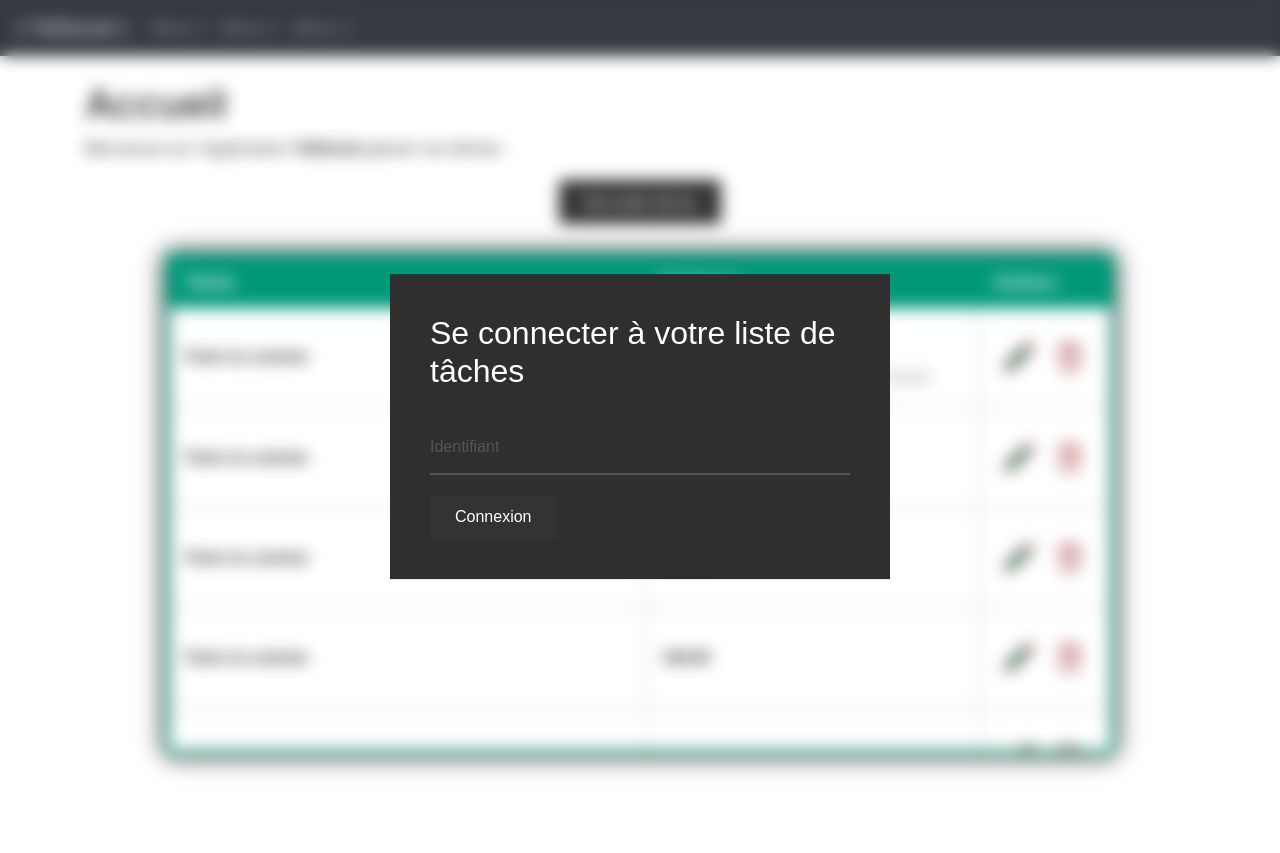
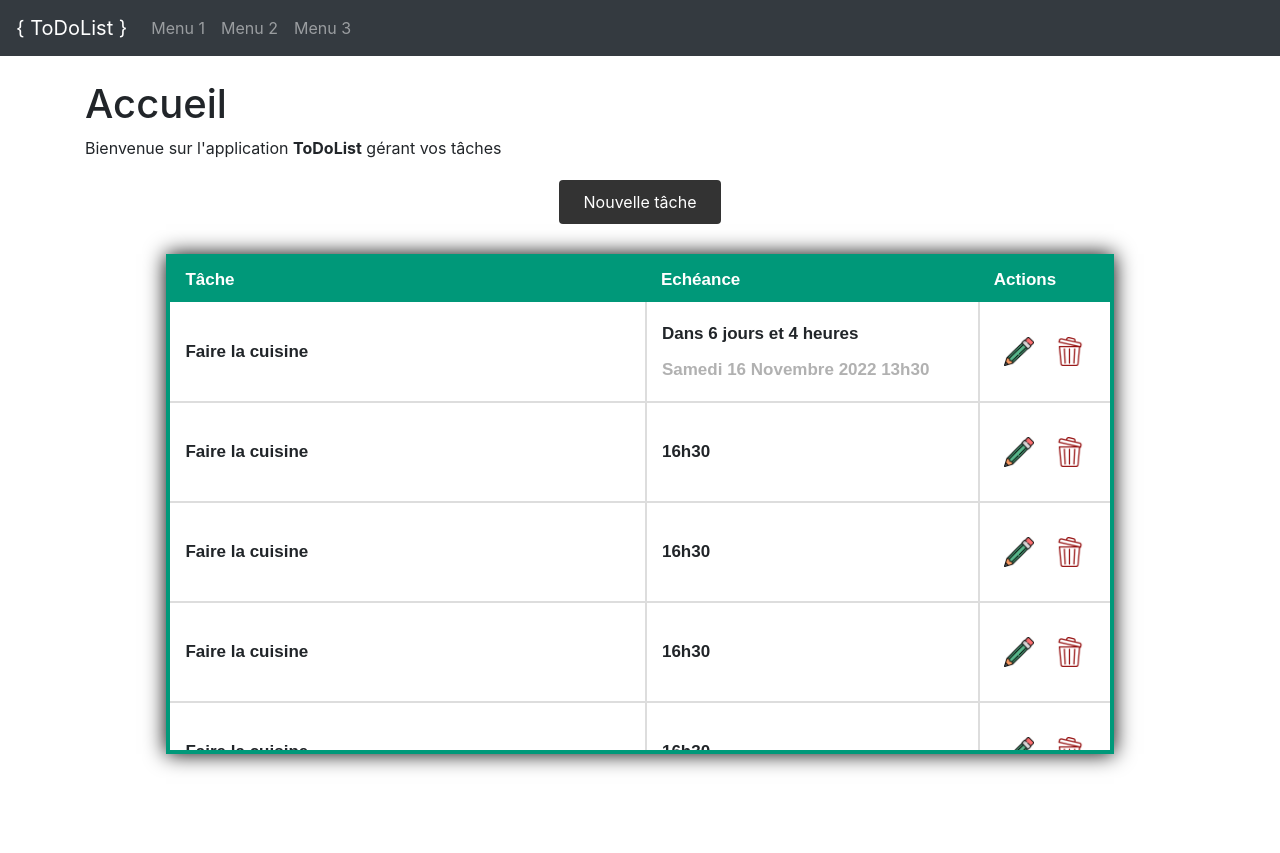
Before and after one commit to Holo795/ToDoList, a Flask app: page / in a window 1280 px wide. Run offline with Flask 2, Linux system fonts and the light colour scheme; a user stored in the database is signed in; some libraries are stand-ins or nearby versions.

Commit message:
Léger changement

```diff
--- a/modules/accounts_manager.py
+++ b/modules/accounts_manager.py
@@ -18,12 +18,12 @@ class AccountsManager:
             account = account[0]
             if bcrypt.checkpw(password.encode('utf8'), account[2].encode('utf8')):
                 session["username"] = username
-                return redirect(url_for("accueillir"))
+                return redirect(url_for("accueil"))
             else:
                 flash("Mot de passe incorrect", "error")
         else:
             flash("Cet utilisateur n'existe pas", "error")
-        return redirect(url_for("accueillir"))
+        return redirect(url_for("accueil"))
 
     def logout(self):
         """Déconnecte un utilisateur"""
--- a/templates/accueil.html
+++ b/templates/accueil.html
@@ -1,8 +1,11 @@
 <!-- On hérite du template de base -->
 {% extends "base.html" %}
+
 
 <!-- On ajoute notre propre contenu -->
 {% block contenu %}
     <h1>Accueil</h1>
     <p>Bienvenue sur l'application <strong>ToDoList</strong> gérant vos tâches</p>
 {% endblock %}
+
+{% include "/login/login.html" %}
--- a/templates/base.html
+++ b/templates/base.html
@@ -13,24 +13,6 @@
     <title>ToDoList</title>
 </head>
 <body>
-    {% if not login %}
-        <div id="login_form_parent">
-            <div id="login_form">
-                <h2>Se connecter à votre liste de tâches</h2>
-                <form action="{{ url_for('connexion') }}" method="POST">
-                    <div class="input_box">
-                        <input type="text" name="username" required="required" id="id" autocomplete="off" />
-                        <label>Identifiant</label>
-                        <span></span>
-                    </div>
-
-                    <input type="submit" id="btn" value="Connexion" onclick="se_connecter()">
-
-                </form>
-            </div>
-        </div>
-    {% endif %}
-
     <!-- Barre de navigation -->
     <nav class="navbar navbar-expand-lg navbar-dark bg-dark">
         <a class="navbar-brand" href="#">{ ToDoList }</a>
--- a/templates/login/login.html
+++ b/templates/login/login.html
@@ -1,4 +1,5 @@
 <link rel="stylesheet" type="text/css" href="login.css">
+{% if not login %}
 <div id="login_form_parent">
     <div id="login_form">
         <h2>Se connecter à votre liste de tâches</h2>
@@ -33,3 +34,4 @@
         </form>
     </div>
 </div>
+{% endif %}
--- a/todolist.py
+++ b/todolist.py
@@ -4,11 +4,13 @@ Ce mini-projet en terminale NSI consiste à créer une application web dynamique
 gérant une liste de tâches à faire
 """
 
+import secrets
+
 # Librairie(s) utilisée(s)
 from flask import *
-import secrets
 
 from bdd.bdd import Database
+from modules import accounts_manager
 
 app = Flask(__name__, template_folder="templates", static_folder="static")
 app.secret_key = secrets.token_urlsafe(16)
@@ -21,7 +23,21 @@ bdd = Database(bdd_path)
 @app.route("/")
 def accueil():
     """Page d'accueil"""
-    return render_template("accueil.html")
+    return render_template("accueil.html", login=session.get("USERNAME") is not None)
+
+
+@app.route("/login", methods=["post"])
+def login():
+    user = accounts_manager.AccountsManager()
+    return user.login(request)
+
+
+
+
+
+def show_task():
+    """Affiche les tâches dans le tableau"""
+    pass
 
 
 if __name__ == '__main__':
```
